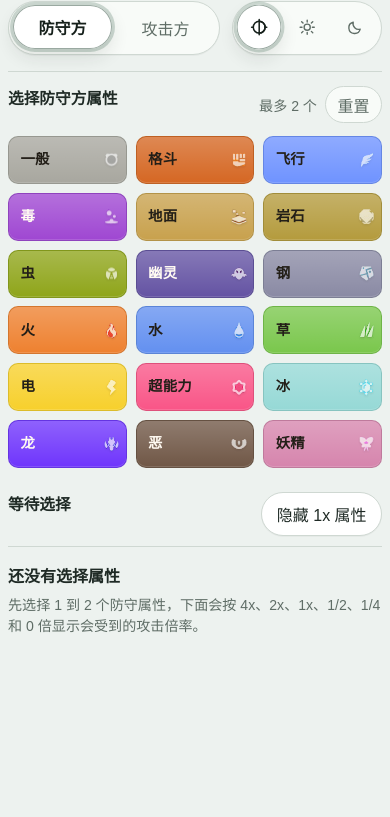
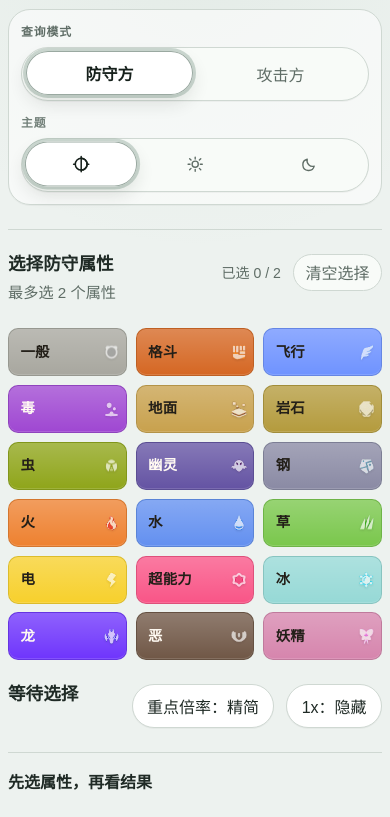
Before and after one commit to wx40217/PokeType-Matchup, a plain HTML site: page index.html in a window 390 px wide. Shown: the part 52-869 px from the top of the page. Before the commit the page ends 844 px from the top, so only its background shows below. Drawn offline with Linux system fonts and the light colour scheme.

Commit message:
feat: 优化界面布局及添加攻击模式重点倍率切换功能
- 调整页面头部和工具栏结构，增加查询模式和主题切换的标签说明
- 优化选择区域标题和提示文案，支持最多选择2个防守属性
- 新增攻击模式下重点倍率（4x、2x、0x）显示切换按钮
- 结果展示增加倍率标签说明，区分防守和攻击模式的倍率含义
- 调整样式变量和布局，提升整体视觉层次和响应式表现

```diff
--- a/index.html
+++ b/index.html
@@ -11,9 +11,16 @@
   <body>
     <main class="page-shell">
       <header class="page-header">
+        <div class="page-intro">
+          <div class="page-heading">
             <h1>宝可梦属性倍率查询</h1>
+          </div>
+        </div>
+
         <div class="toolbar">
           <div class="control-strip">
+            <div class="mode-switch-wrap">
+              <p class="control-label">查询模式</p>
               <div class="mode-switch" role="group" aria-label="查询模式切换">
                 <button
                   id="mode-defense"
@@ -34,7 +41,10 @@
                   攻击方
                 </button>
               </div>
+            </div>
 
+            <div class="theme-switch-wrap">
+              <p class="control-label control-label--muted">主题</p>
               <div class="theme-switch" role="group" aria-label="主题切换">
                 <button
                   class="theme-button is-active"
@@ -78,24 +88,36 @@
               </div>
             </div>
           </div>
+        </div>
       </header>
 
       <section class="workspace" aria-label="属性倍率查询">
         <div class="selection-bar">
-          <h2 id="selection-title">选择防守方属性</h2>
+          <div class="section-heading">
+            <h2 id="selection-title">选择防守属性</h2>
+            <p id="selection-helper" class="section-helper">最多选 2 个属性</p>
+          </div>
           <div class="selection-meta">
-            <span id="selection-limit" class="selection-limit">最多 2 个</span>
-            <button id="reset-button" class="text-button text-button--subtle" type="button">重置</button>
+            <span id="selection-limit" class="selection-limit">已选 0 / 2</span>
+            <button id="reset-button" class="text-button text-button--subtle" type="button">清空选择</button>
           </div>
         </div>
 
         <div id="type-grid" class="type-grid"></div>
 
         <div class="results-header">
-          <h2 id="results-title">请选择属性</h2>
+          <div class="section-heading">
+            <h2 id="results-title">等待选择</h2>
+            <p id="results-helper" class="section-helper"></p>
+          </div>
+          <div class="results-actions">
+            <button id="focus-toggle" class="text-button text-button--toggle is-active" type="button" aria-pressed="true" hidden>
+              重点倍率：精简
+            </button>
             <button id="neutral-toggle" class="text-button text-button--toggle is-active" type="button" aria-pressed="true">
-            隐藏 1x 属性
+              1x：隐藏
             </button>
+          </div>
         </div>
         <div id="results-panel" class="results-panel"></div>
         <p id="status-message" class="sr-only" aria-live="polite" aria-atomic="true">请选择属性</p>
--- a/scripts/app.js
+++ b/scripts/app.js
@@ -75,6 +75,7 @@ const CHART = {
 };
 
 const RESULT_ORDER = [4, 2, 1, 0.5, 0.25, 0];
+const ATTACK_FOCUS_ORDER = [4, 2, 0];
 const THEME_KEY = "poke-type-theme";
 const THEME_MODES = new Set(["system", "light", "dark"]);
 const themeQuery = typeof window.matchMedia === "function"
@@ -87,6 +88,7 @@ const state = {
   themeMode: getThemeMode(),
   theme: "light",
   neutralHidden: true,
+  focusOnly: true,
 };
 
 state.theme = resolveTheme(state.themeMode);
@@ -94,12 +96,15 @@ state.theme = resolveTheme(state.themeMode);
 const els = {
   grid: document.getElementById("type-grid"),
   selectionTitle: document.getElementById("selection-title"),
+  selectionHelper: document.getElementById("selection-helper"),
   selectionLimit: document.getElementById("selection-limit"),
   resultsTitle: document.getElementById("results-title"),
+  resultsHelper: document.getElementById("results-helper"),
   resultsPanel: document.getElementById("results-panel"),
   statusMessage: document.getElementById("status-message"),
   reset: document.getElementById("reset-button"),
   neutralToggle: document.getElementById("neutral-toggle"),
+  focusToggle: document.getElementById("focus-toggle"),
   modeButtons: [...document.querySelectorAll(".mode-button")],
   themeButtons: [...document.querySelectorAll(".theme-button")],
 };
@@ -200,6 +205,24 @@ function multiplierMarkup(value) {
   return `<span class="multiplier-text">${formatMultiplier(value)}</span>`;
 }
 
+function multiplierLabel(value) {
+  if (state.mode === "defense") {
+    if (value === 4) return "最危险";
+    if (value === 2) return "需要留意";
+    if (value === 1) return "正常伤害";
+    if (value === 0.5) return "有抗性";
+    if (value === 0.25) return "强抗";
+    return "完全免疫";
+  }
+
+  if (value === 4) return "最值得看";
+  if (value === 2) return "稳定克制";
+  if (value === 1) return "常规伤害";
+  if (value === 0.5) return "效果一般";
+  if (value === 0.25) return "不太推荐";
+  return "完全无效";
+}
+
 function singleChip(key) {
   const type = findType(key);
   return `<span class="result-chip" style="background:${type.color};color:${getContrastText(type.color)};">${type.label}</span>`;
@@ -220,10 +243,12 @@ function dualChip(keys) {
 
 function selectionHint() {
   if (state.mode === "defense") {
-    return "先选择 1 到 2 个防守属性，下面会按 4x、2x、1x、1/2、1/4 和 0 倍显示会受到的攻击倍率。";
+    return "最多选 2 个属性";
   }
 
-  return "先选择 1 个攻击属性，下面会分别列出它对单属性和双属性目标的伤害倍率。";
+  return state.focusOnly
+    ? "先看最值得注意的 4x、2x 和 0x 倍率，需要时再展开全部。"
+    : "选 1 个攻击属性，查看它对单属性和双属性目标的完整倍率。";
 }
 
 function createTypeButton(type) {
@@ -273,10 +298,21 @@ function syncTypeButtons() {
   });
 }
 
+function visibleMultipliers() {
+  if (state.mode === "attack" && state.focusOnly) {
+    return ATTACK_FOCUS_ORDER;
+  }
+
+  return RESULT_ORDER.filter((value) => !state.neutralHidden || value !== 1);
+}
+
 function renderMeta() {
   const maxSelection = state.mode === "defense" ? 2 : 1;
-  els.selectionTitle.textContent = state.mode === "defense" ? "选择防守方属性" : "选择攻击方属性";
-  els.selectionLimit.textContent = `最多 ${maxSelection} 个`;
+
+  els.selectionTitle.textContent = state.mode === "defense" ? "选择防守属性" : "选择攻击属性";
+  els.selectionHelper.textContent = selectionHint();
+  els.selectionLimit.textContent = `已选 ${state.selected.length} / ${maxSelection}`;
+  els.resultsHelper.textContent = "";
 
   els.modeButtons.forEach((button) => {
     const active = button.dataset.mode === state.mode;
@@ -284,9 +320,17 @@ function renderMeta() {
     button.setAttribute("aria-pressed", active ? "true" : "false");
   });
 
+  const showFocusToggle = state.mode === "attack";
+  els.focusToggle.hidden = !showFocusToggle;
+  els.focusToggle.classList.toggle("is-active", state.focusOnly);
+  els.focusToggle.setAttribute("aria-pressed", state.focusOnly ? "true" : "false");
+  els.focusToggle.textContent = `重点倍率：${state.focusOnly ? "精简" : "全部"}`;
+
+  const showNeutralToggle = state.mode === "defense" || !state.focusOnly;
+  els.neutralToggle.hidden = !showNeutralToggle;
   els.neutralToggle.classList.toggle("is-active", state.neutralHidden);
   els.neutralToggle.setAttribute("aria-pressed", state.neutralHidden ? "true" : "false");
-  els.neutralToggle.textContent = state.neutralHidden ? "隐藏 1x 属性" : "显示 1x 属性";
+  els.neutralToggle.textContent = `1x：${state.neutralHidden ? "隐藏" : "显示"}`;
 }
 
 function buildDefenseBuckets() {
@@ -315,7 +359,7 @@ const resultRow = (label, caption, body) => `
   <section class="result-row">
     <div class="result-row__head">
       <span class="multiplier-badge">${label}</span>
-      ${caption || ""}
+      ${caption ? `<span class="multiplier-note">${caption}</span>` : ""}
     </div>
     <div class="result-row__body">${body}</div>
   </section>
@@ -323,35 +367,35 @@ const resultRow = (label, caption, body) => `
 
 function renderEmpty() {
   els.resultsTitle.textContent = "等待选择";
+  els.resultsHelper.textContent = "";
   els.resultsPanel.innerHTML = `
     <div class="empty-state" role="status">
-      <p class="empty-state__title">还没有选择属性</p>
-      <p class="empty-state__desc">${selectionHint()}</p>
+      <p class="empty-state__title">先选属性，再看结果</p>
     </div>
   `;
 }
 
 function renderDefenseResults() {
-  els.resultsTitle.textContent = state.selected.map((key) => findType(key).label).join(" / ");
+  const chosen = state.selected.map((key) => findType(key).label).join(" / ");
   const buckets = buildDefenseBuckets();
 
-  els.resultsPanel.innerHTML = RESULT_ORDER
-    .filter((value) => !state.neutralHidden || value !== 1)
+  els.resultsTitle.textContent = `防守方：${chosen}`;
+  els.resultsPanel.innerHTML = visibleMultipliers()
     .map((value) => {
       const items = buckets.get(value);
       return items.length
-        ? resultRow(multiplierMarkup(value), "", `<div class="chips-wrap">${items.map(singleChip).join("")}</div>`)
+        ? resultRow(multiplierMarkup(value), multiplierLabel(value), `<div class="chips-wrap">${items.map(singleChip).join("")}</div>`)
         : "";
     })
     .join("");
 }
 
 function renderAttackResults() {
-  els.resultsTitle.textContent = findType(state.selected[0]).label;
+  const attacker = findType(state.selected[0]).label;
   const buckets = buildAttackBuckets();
 
-  els.resultsPanel.innerHTML = RESULT_ORDER
-    .filter((value) => !state.neutralHidden || value !== 1)
+  els.resultsTitle.textContent = `攻击方：${attacker}`;
+  els.resultsPanel.innerHTML = visibleMultipliers()
     .map((value) => {
       const group = buckets.get(value);
       if (!group.single.length && !group.dual.length) {
@@ -367,7 +411,7 @@ function renderAttackResults() {
         blocks.push(`<div class="subgroup"><p class="subgroup__title">双属性 · ${group.dual.length}</p><div class="chips-wrap">${group.dual.map(dualChip).join("")}</div></div>`);
       }
 
-      return resultRow(multiplierMarkup(value), "", blocks.join(""));
+      return resultRow(multiplierMarkup(value), multiplierLabel(value), blocks.join(""));
     })
     .join("");
 }
@@ -395,8 +439,9 @@ function announce() {
   }
 
   const selection = state.selected.map((key) => findType(key).label).join(" / ");
-  const neutralState = state.neutralHidden ? "隐藏" : "显示";
-  els.statusMessage.textContent = `${side}：${selection}，${neutralState} 1x 属性`;
+  const density = state.mode === "attack" ? `，重点倍率${state.focusOnly ? "精简" : "全部"}` : "";
+  const neutralState = state.mode === "attack" && state.focusOnly ? "" : `，1x${state.neutralHidden ? "隐藏" : "显示"}`;
+  els.statusMessage.textContent = `${side}：${selection}${density}${neutralState}`;
 }
 
 function render() {
@@ -443,11 +488,14 @@ els.themeButtons.forEach((button) => {
   button.addEventListener("click", () => applyTheme(button.dataset.themeMode));
 });
 
+els.focusToggle.addEventListener("click", () => {
+  state.focusOnly = !state.focusOnly;
+  render();
+});
+
 els.neutralToggle.addEventListener("click", () => {
   state.neutralHidden = !state.neutralHidden;
-  renderResults();
-  announce();
-  renderMeta();
+  render();
 });
 
 els.reset.addEventListener("click", () => {
--- a/styles/main.css
+++ b/styles/main.css
@@ -3,10 +3,12 @@
   --bg: #edf2ef;
   --surface: #f8fbf8;
   --surface-strong: #ffffff;
+  --surface-soft: rgba(255, 255, 255, 0.58);
   --line: #cfd8d2;
   --line-strong: #9aa9a1;
   --text-primary: #1f2a25;
   --text-secondary: #5f6d66;
+  --text-tertiary: #73817a;
   --focus: #587b69;
   --chip-border: rgba(31, 42, 37, 0.14);
   --shadow-soft: 0 1px 0 rgba(31, 42, 37, 0.04);
@@ -23,6 +25,8 @@
   --control-active-shadow: 0 8px 18px rgba(31, 42, 37, 0.12);
   --page-width: 920px;
   --radius-sm: 10px;
+  --radius-md: 16px;
+  --radius-lg: 22px;
   --radius-pill: 999px;
   --space-2xs: 0.25rem;
   --space-xs: 0.5rem;
@@ -38,10 +42,12 @@
   --bg: #161c19;
   --surface: #202824;
   --surface-strong: #29332e;
+  --surface-soft: rgba(41, 51, 46, 0.72);
   --line: #3f4e47;
   --line-strong: #688378;
   --text-primary: #edf3ef;
   --text-secondary: #a8b7b0;
+  --text-tertiary: #8d9b94;
   --focus: #9fc4b2;
   --chip-border: rgba(237, 243, 239, 0.12);
   --shadow-soft: 0 1px 0 rgba(0, 0, 0, 0.2);
@@ -69,7 +75,9 @@ html {
 body {
   margin: 0;
   min-height: 100vh;
-  background: var(--bg);
+  background:
+    radial-gradient(circle at top, rgba(122, 163, 140, 0.08), transparent 34%),
+    var(--bg);
   color: var(--text-primary);
   font-family: "Noto Sans SC", "PingFang SC", "Hiragino Sans GB", "Microsoft YaHei",
     sans-serif;
@@ -114,55 +122,86 @@ button:focus-visible {
 
 .page-header {
   display: grid;
-  justify-items: center;
+  gap: var(--space-lg);
+}
+
+.page-intro {
+  display: grid;
   gap: var(--space-sm);
+  justify-items: start;
+}
+
+.control-label {
+  margin: 0;
+  font-size: 0.74rem;
+  font-weight: 700;
+  letter-spacing: 0.08em;
+  text-transform: uppercase;
+  color: var(--text-secondary);
+}
+
+.control-label--muted {
+  color: var(--text-tertiary);
+}
+
+.page-heading,
+.section-heading,
+.mode-switch-wrap,
+.theme-switch-wrap {
+  display: grid;
+  gap: var(--space-xs);
 }
 
 .page-header h1 {
   margin: 0;
-  font-family: inherit;
-  font-size: clamp(1.4rem, 3vw, 1.9rem);
-  font-weight: 700;
-  line-height: 1.1;
-  letter-spacing: 0.01em;
-  text-align: center;
+  max-width: none;
+  font-size: clamp(1.75rem, 4vw, 2.4rem);
+  font-weight: 760;
+  line-height: 1.02;
+  letter-spacing: -0.03em;
+  text-wrap: balance;
+}
+
+.section-helper {
+  margin: 0;
+  max-width: 58ch;
+  color: var(--text-secondary);
+  font-size: 0.95rem;
+  line-height: 1.5;
 }
 
 .toolbar,
 .control-strip,
 .selection-bar,
 .selection-meta,
-.results-header {
+.results-header,
+.results-actions {
   display: flex;
   align-items: center;
   gap: var(--space-sm);
 }
 
-.toolbar,
-.selection-bar,
-.results-header {
+.toolbar {
+  width: 100%;
   justify-content: space-between;
 }
 
+.control-strip,
 .selection-bar,
 .results-header,
-.selection-meta {
+.selection-meta,
+.results-actions {
   flex-wrap: wrap;
 }
 
-.toolbar,
 .control-strip {
-  flex-wrap: wrap;
-}
-
-.toolbar {
+  justify-content: space-between;
   width: 100%;
-  justify-content: center;
-}
-
-.control-strip {
-  justify-content: center;
-  gap: var(--space-md);
+  padding: var(--space-md);
+  border: 1px solid var(--line);
+  border-radius: var(--radius-lg);
+  background: var(--surface-soft);
+  box-shadow: var(--shadow-soft);
 }
 
 .mode-switch,
@@ -260,6 +299,7 @@ button:focus-visible {
   border: 1px solid var(--line);
   border-radius: var(--radius-pill);
   box-shadow: var(--shadow-soft);
+  transition: background-color 0.18s ease, color 0.18s ease, transform 0.18s ease, border-color 0.18s ease;
 }
 
 .text-button--toggle.is-active {
@@ -274,32 +314,37 @@ button:focus-visible {
 }
 
 .workspace {
-  margin-top: var(--space-md);
-  padding-top: 0.9rem;
+  display: grid;
+  gap: var(--space-lg);
+  margin-top: var(--space-lg);
+  padding-top: var(--space-lg);
   border-top: 1px solid var(--line);
+}
+
+.selection-bar,
+.results-header {
+  justify-content: space-between;
+  align-items: end;
 }
 
 .selection-bar h2,
 .results-header h2 {
   min-width: 0;
   margin: 0;
-  font-size: 0.98rem;
-  font-weight: 600;
+  font-size: clamp(1.1rem, 2vw, 1.35rem);
+  font-weight: 720;
+  line-height: 1.14;
   overflow-wrap: anywhere;
 }
 
-.results-header {
-  margin-top: var(--space-lg);
-  padding-bottom: 0.6rem;
-}
-
-.selection-meta {
+.selection-meta,
+.results-actions {
   justify-content: flex-end;
-  gap: 0.5rem;
 }
 
 .selection-limit,
 .subgroup__title,
+.multiplier-note,
 .empty-state {
   color: var(--text-secondary);
   font-size: 0.88rem;
@@ -313,7 +358,6 @@ button:focus-visible {
   display: grid;
   grid-template-columns: repeat(auto-fit, minmax(106px, 1fr));
   gap: 0.65rem;
-  margin-top: 0.8rem;
 }
 
 .type-button {
@@ -415,7 +459,7 @@ button:focus-visible {
   display: grid;
   grid-template-columns: minmax(3.3rem, 4.8rem) 1fr;
   gap: 0.9rem;
-  padding: 0.9rem 0;
+  padding: 1rem 0;
   border-bottom: 1px solid var(--line);
 }
 
@@ -437,6 +481,10 @@ button:focus-visible {
   font-weight: 700;
   line-height: 1;
   font-variant-numeric: tabular-nums;
+}
+
+.multiplier-note {
+  line-height: 1.4;
 }
 
 .multiplier-text {
@@ -551,20 +599,52 @@ button:focus-visible {
   line-height: 1.5;
 }
 
+.section-helper:empty,
+.empty-state__desc:empty {
+  display: none;
+}
+
+.sr-only {
+  position: absolute;
+  width: 1px;
+  height: 1px;
+  padding: 0;
+  margin: -1px;
+  overflow: hidden;
+  clip: rect(0, 0, 0, 0);
+  white-space: nowrap;
+  border: 0;
+}
+
 @media (max-width: 560px) {
   .page-shell {
     width: min(calc(100% - 1rem), var(--page-width));
   }
 
-  .toolbar {
-    display: grid;
-    grid-template-columns: minmax(0, 1fr) auto;
-    align-items: start;
-    gap: var(--space-sm);
+  .page-header {
+    gap: var(--space-md);
+  }
+
+  .page-header h1 {
+    max-width: none;
   }
 
   .control-strip {
-    display: contents;
+    padding: var(--space-sm);
+  }
+
+  .mode-switch-wrap,
+  .theme-switch-wrap,
+  .toolbar,
+  .selection-bar,
+  .results-header {
+    width: 100%;
+  }
+
+  .toolbar,
+  .selection-bar,
+  .results-header {
+    align-items: start;
   }
 
   .mode-switch,
@@ -573,8 +653,9 @@ button:focus-visible {
     min-width: 0;
   }
 
-  .theme-switch {
-    justify-self: end;
+  .selection-meta,
+  .results-actions {
+    justify-content: flex-start;
   }
 
   .type-grid {
@@ -594,20 +675,6 @@ button:focus-visible {
     block-size: 0.96rem;
   }
 
-  .selection-bar,
-  .results-header {
-    align-items: flex-start;
-  }
-
-  .selection-meta,
-  .results-header {
-    gap: 0.5rem;
-  }
-
-  .selection-meta {
-    flex-shrink: 0;
-  }
-
   .result-row {
     grid-template-columns: 1fr;
     gap: 0.7rem;
@@ -624,18 +691,6 @@ button:focus-visible {
     max-inline-size: 100%;
     min-inline-size: 4.5rem;
   }
-}
-
-.sr-only {
-  position: absolute;
-  width: 1px;
-  height: 1px;
-  padding: 0;
-  margin: -1px;
-  overflow: hidden;
-  clip: rect(0, 0, 0, 0);
-  white-space: nowrap;
-  border: 0;
 }
 
 @media (min-width: 430px) and (max-width: 560px) {
@@ -680,10 +735,6 @@ button:focus-visible {
     padding-top: var(--space-lg);
     padding-bottom: 2.25rem;
   }
-
-  .results-header {
-    margin-top: 1.8rem;
-  }
 }
 
 @media (prefers-reduced-motion: reduce) {
```
Lines whose indentation alone changed are shown as unchanged.
